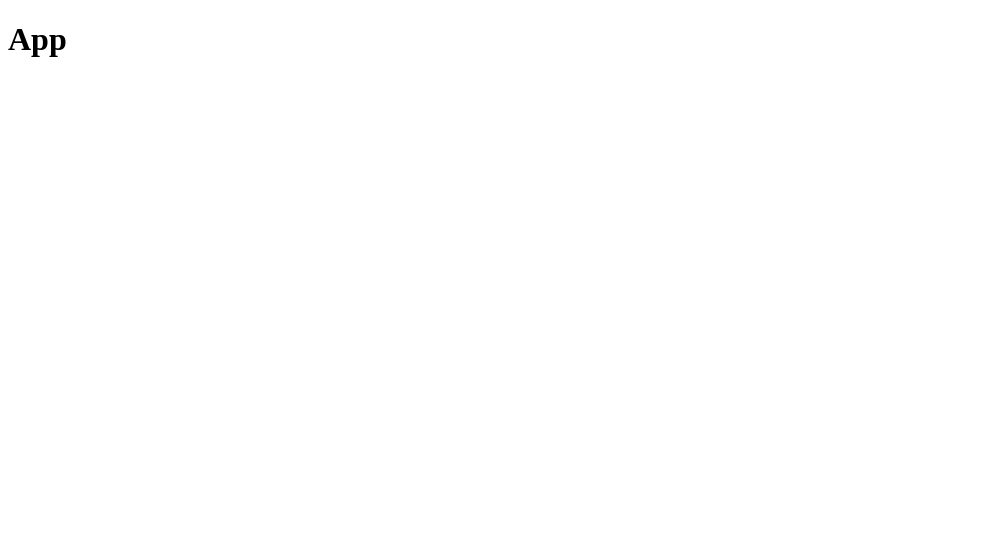
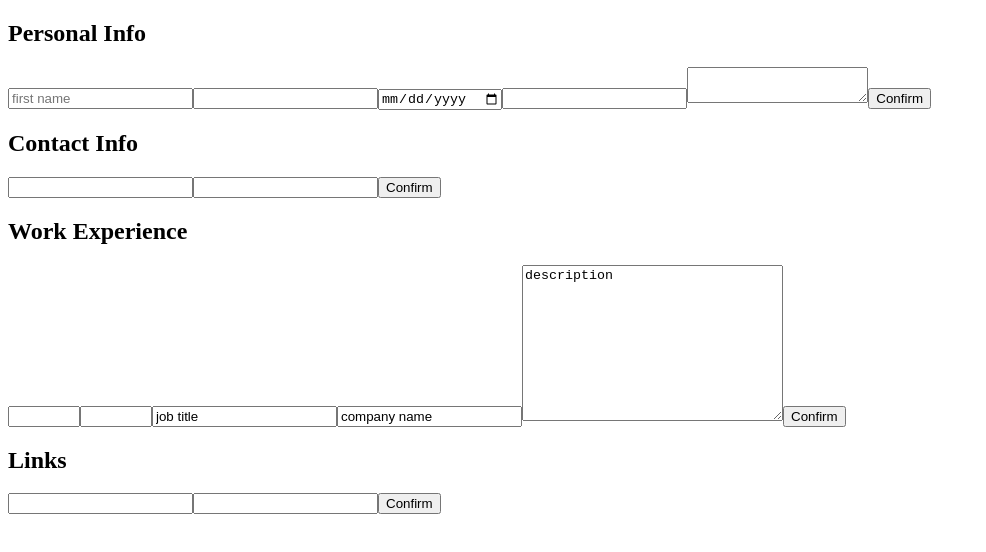
Before and after one commit to Bawelna0225/the-odin-project, a React (Create React App) app in the folder cv-application/: page / in a window 1280 px wide. Shown: the top 552 px of the page, without its empty margins (0-986 px from the left). Built offline with nearby package versions, Linux system fonts and the light colour scheme.

Commit message:
saving personal data in state

```diff
--- a/cv-application/src/App.js
+++ b/cv-application/src/App.js
@@ -1,7 +1,9 @@
+import Form from "./Form";
+
 function App() {
   return (
     <div className="App">
-      <h1>App</h1>
+      <Form/>
     </div>
   );
 }
--- /dev/null
+++ b/cv-application/src/Form.jsx
@@ -0,0 +1,143 @@
+import React, { useState } from 'react'
+import { v4 as uuidv4 } from 'uuid'
+
+const Form = () => {
+	const [formData, setFormData] = useState({
+		firstName: '',
+		lastName: '',
+		dateOfBirth: '',
+		placeOfBirth: '',
+		personalDescription: '',
+		phone: '',
+		email: '',
+		experience: [
+			{
+				id: uuidv4(),
+				startDate: '',
+				endDate: '',
+				jobPosition: '',
+				companyName: '',
+				workDescription: '',
+			},
+		],
+		education: [
+			{
+				id: uuidv4(),
+				startDate: '',
+				endDate: '',
+				degree: '',
+				field: '',
+				university: '',
+			},
+		],
+		languages: [
+			{
+				languageName: '',
+				level: '',
+			},
+		],
+		skills: [],
+		certifications: [
+			{
+				date: '',
+				name: '',
+				organization: '',
+			},
+		],
+		hobbies: [],
+		links: [
+			{
+				name: '',
+				url: '',
+			},
+		],
+	})
+	const handleSubmit = (e) => {
+		e.preventDefault()
+	}
+	const handlePersonalDataChange = (e) => {
+		const { name, value } = e.target
+		setFormData((prevData) => ({
+			...prevData,
+			[name]: value,
+		}))
+	}
+	return (
+		<>
+			<form onSubmit={(e) => handleSubmit(e)}>
+				<h2>Personal Info</h2>
+				<input name="firstName" type="text" onChange={(e) => handlePersonalDataChange(e)} value={formData.firstName} placeholder="first name" />
+				<input name="lastName" type="text" onChange={(e) => handlePersonalDataChange(e)} value={formData.lastName} />
+				<input name="dateOfBirth" type="date" onChange={(e) => handlePersonalDataChange(e)} value={formData.dateOfBirth} />
+				<input name="placeOfBirth" type="text" onChange={(e) => handlePersonalDataChange(e)} value={formData.placeOfBirth} />
+				<textarea name="personalDescription" onChange={(e) => handlePersonalDataChange(e)} value={formData.personalDescription}></textarea>
+				<button type="submit">Confirm</button>
+			</form>
+			<form onSubmit={(e) => handleSubmit(e)}>
+				<h2>Contact Info</h2>
+				<input name="phone" type="number" onChange={(e) => handlePersonalDataChange(e)} value={formData.phone} />
+				<input type="email" name="email" onChange={(e) => handlePersonalDataChange(e)} value={formData.email} />
+				<button type="submit">Confirm</button>
+			</form>
+			<p>{formData.firstName}</p>
+
+			<form onSubmit={(e) => handleSubmit(e)}>
+				<h2>Work Experience</h2>
+				<input min="1900" max="2099" type="number" />
+				<input min="1900" max="2099" type="number" />
+				<input type="text" value="job title" />
+				<input type="text" value="company name" />
+				<textarea name="" id="" cols="30" rows="10" value="description"></textarea>
+				<button type="submit">Confirm</button>
+			</form>
+			{/*
+			<form onSubmit={() => handleSubmit()}>
+				<h2>Education</h2>
+				<input min="1900" max="2099" type="number" />
+				<input min="1900" max="2099" type="number" />
+				<input type="text" value="University" />
+				<input type="text" value="degree" />
+				<input type="text" value="field" />
+				<button type="submit">Confirm</button>
+			</form>
+			<form onSubmit={() => handleSubmit()}>
+				<h2>Languages</h2>
+				<input type="text" value="language" />
+				<select>
+					<option value="a1">A1</option>
+					<option value="a2">A2</option>
+					<option value="a1">B1</option>
+					<option value="a2">B2</option>
+					<option value="a1">C1</option>
+					<option value="a2">C2</option>
+				</select>
+				<button type="submit">Confirm</button>
+			</form>
+			<form onSubmit={() => handleSubmit()}>
+				<h2>Skills</h2>
+				<input type="text" value="skill" />
+				<button type="submit">Confirm</button>
+			</form>
+			<form onSubmit={() => handleSubmit()}>
+				<h2>Certificates</h2>
+				<input type="text" value="when issued" />
+				<input type="text" value="name of certification" />
+				<input type="text" value="certifying organization" />
+				<button type="submit">Confirm</button>
+			</form>
+			<form onSubmit={() => handleSubmit()}>
+				<h2>Hobby</h2>
+				<input type="text" value="hobby" />
+				<button type="submit">Confirm</button>
+			</form> */}
+			<form onSubmit={(e) => handleSubmit(e)}>
+				<h2>Links</h2>
+				<input type="text" />
+				<input type="text" />
+				<button type="submit">Confirm</button>
+			</form>
+		</>
+	)
+}
+
+export default Form
```
Also changed, not shown: cv-application/src/components/EducationInfoForm.jsx (added, +7 -0 lines), cv-application/src/components/ExperienceInfoForm.jsx (added, +7 -0 lines), cv-application/src/components/PersonalInfoForm.jsx (added, +7 -0 lines).
